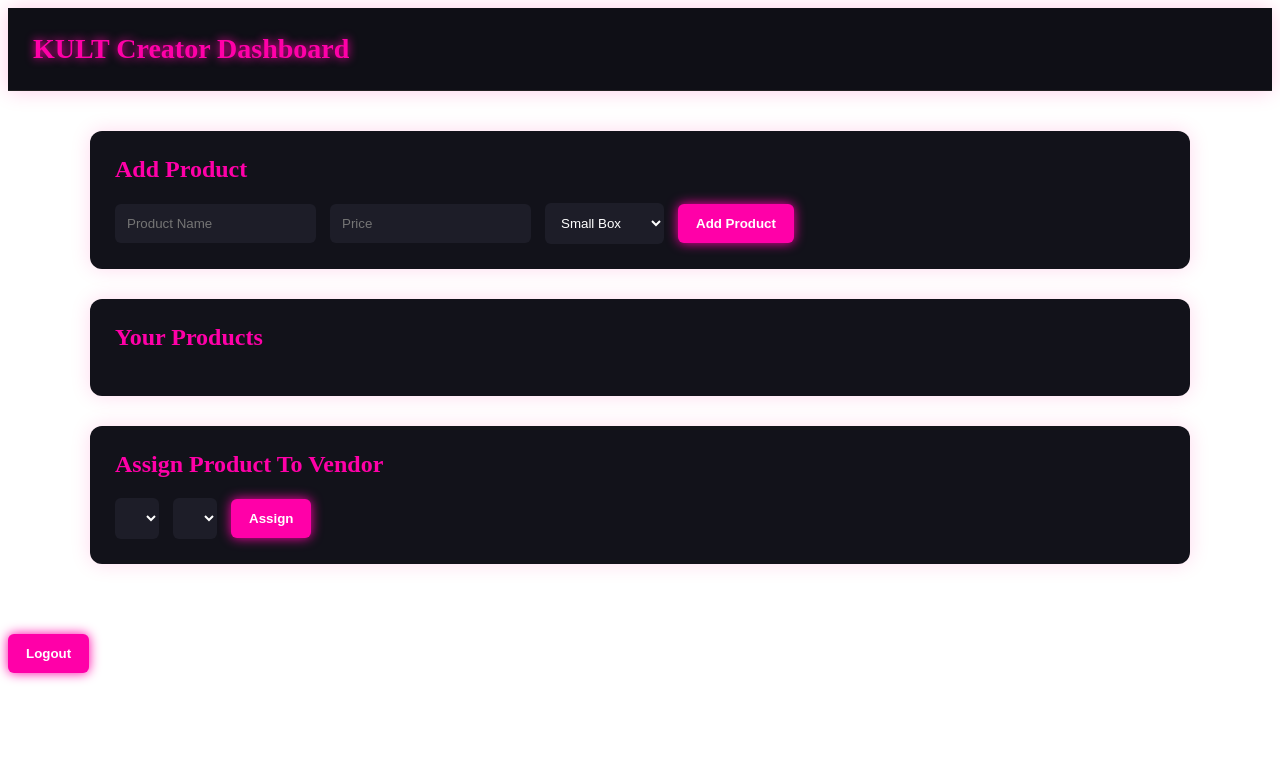
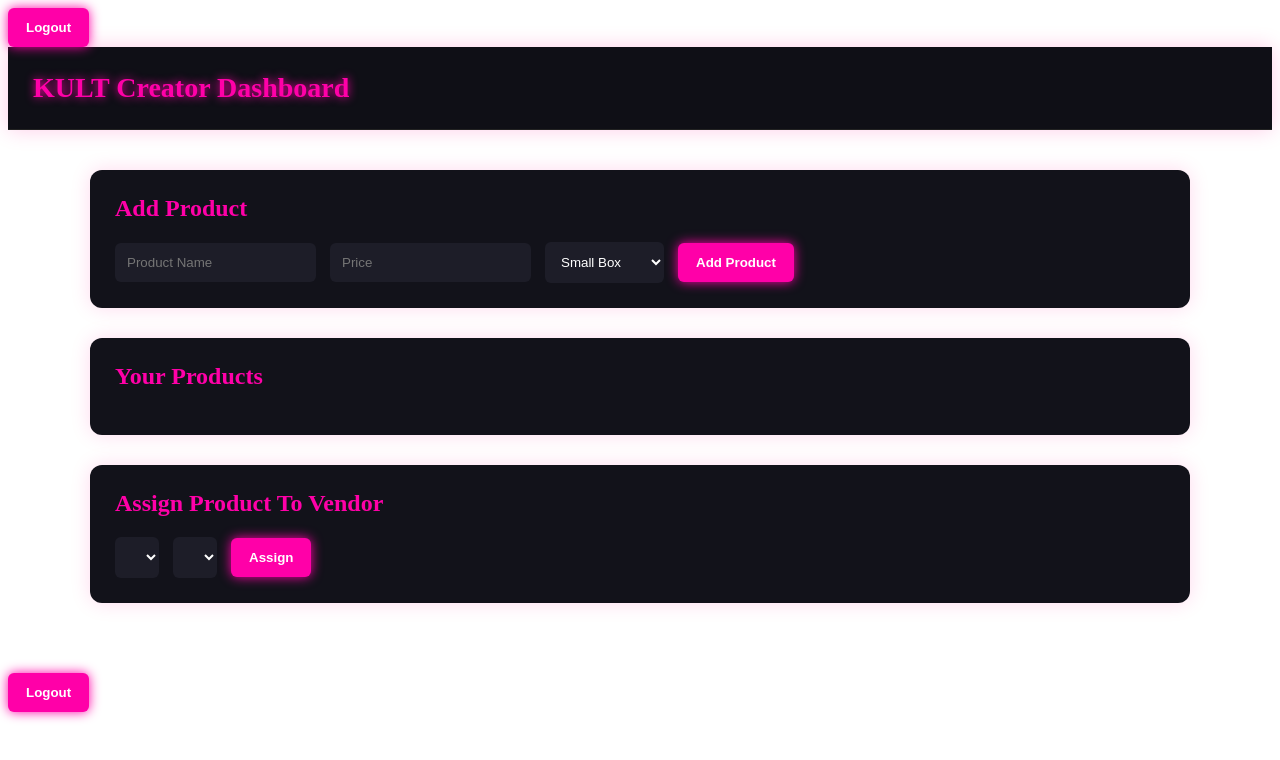
Before and after one commit to GuttaSims/KULTAmazon, a website: page index.html in a window 1280 px wide. Drawn offline with nearby package versions, Linux system fonts and the light colour scheme.

Commit message:
Add Logout button to index.html

```diff
--- a/index.html
+++ b/index.html
@@ -2,6 +2,7 @@
 <html>
 <head>
 <meta charset="UTF-8">
+<button onclick="logout()" class="logout-btn">Logout</button>
 <title>KULT Creator Dashboard</title>
 
 <script src="https://cdn.jsdelivr.net/npm/@supabase/supabase-js"></script>
```
